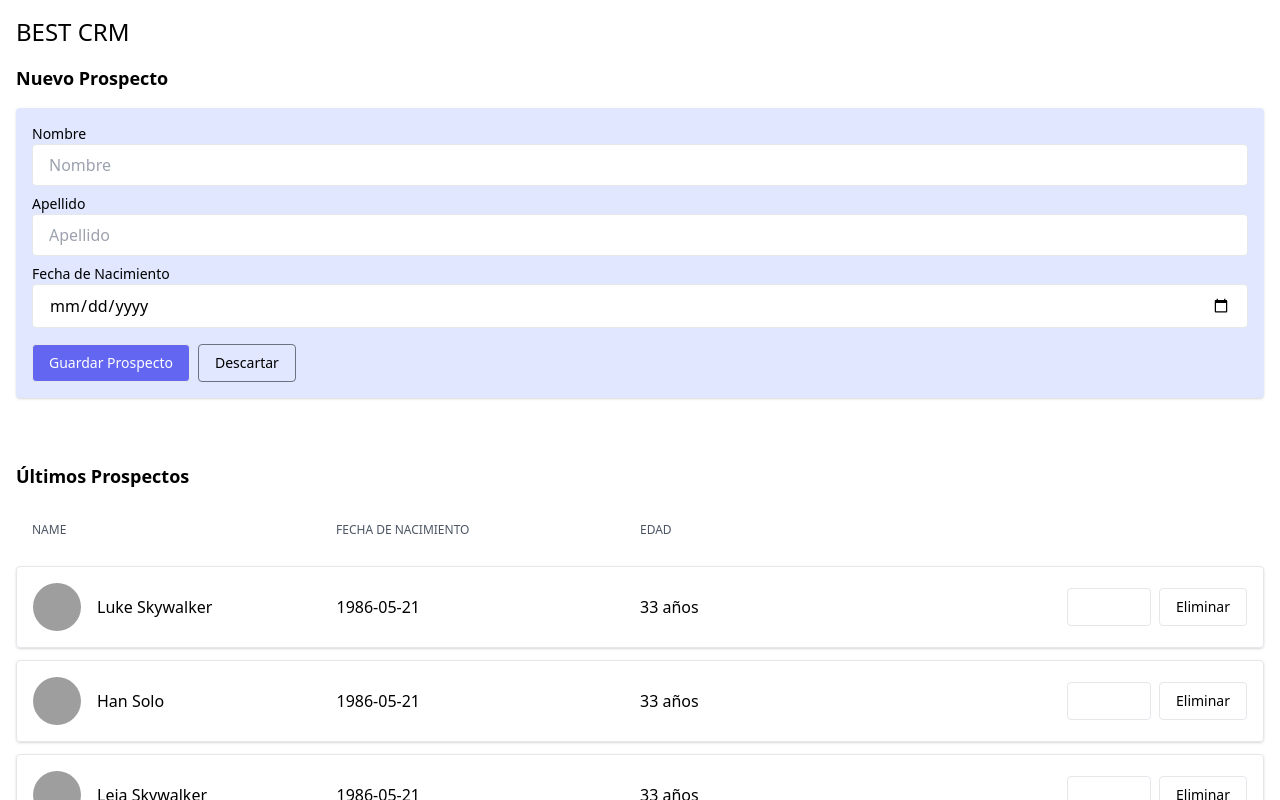
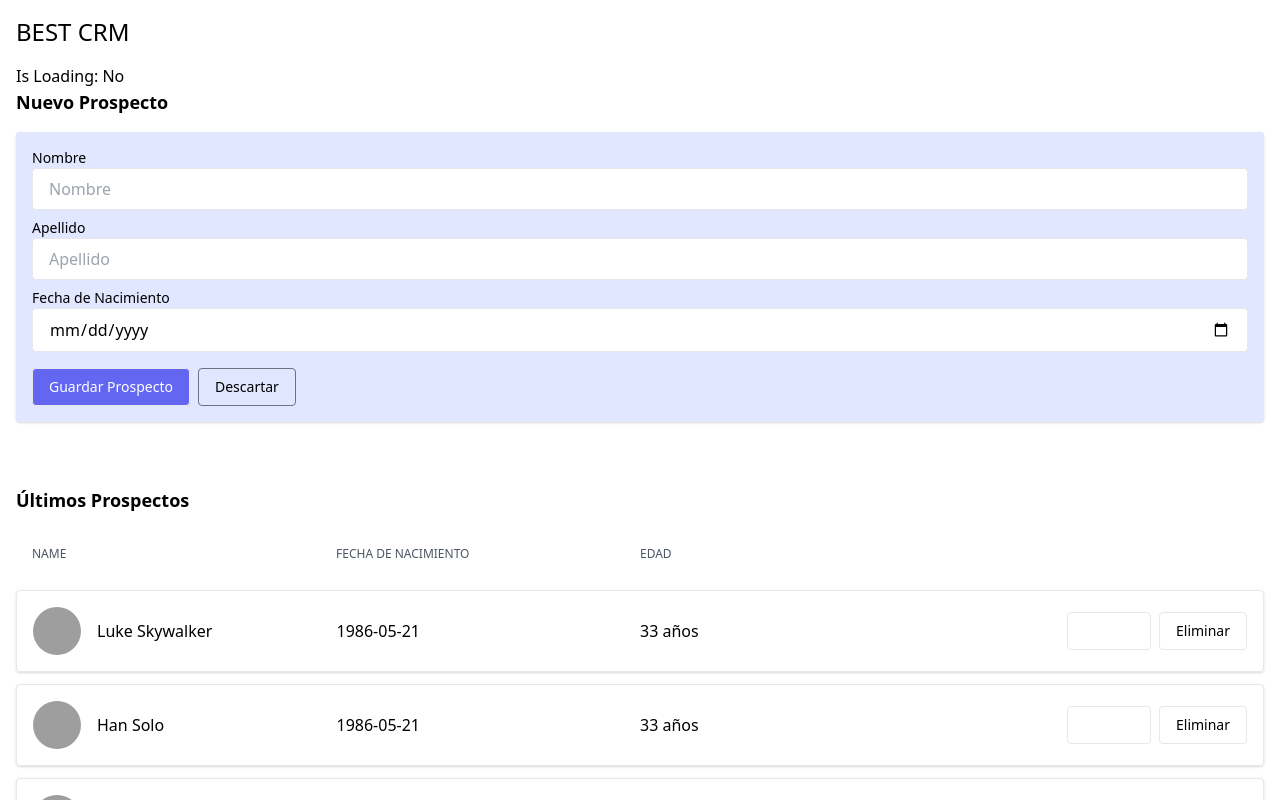
Before and after one commit to asantibanez/practicando-react-parte-1, a React (Create React App) app: page / in a window 1280 px wide. Shown: the top 800 px of the page. Built offline with nearby package versions, Linux system fonts and the light colour scheme; grey boxes are pictures that could not be loaded.

Commit message:
Handling forms with refs

```diff
--- a/src/ProspectForm.js
+++ b/src/ProspectForm.js
@@ -2,12 +2,21 @@ import React from 'react'
 
 
 function ProspectForm() {
+    const firstNameRef = React.createRef()
+    const lastNameRef = React.createRef()
+    let isLoading = false
+
     const saveProspect = () => {
         console.log('Saving...')
+        console.log('First Name: ' + firstNameRef.current.value)
+        console.log('Last Name: ' + lastNameRef.current.value)
+        isLoading = true
     }
 
     return (
         <div>
+            Is Loading: { isLoading ? "Si" : "No" }
+
             {/*New Lead form*/}
             <p className="font-bold text-lg">
                 Nuevo Prospecto
@@ -21,6 +30,7 @@ function ProspectForm() {
                             <input type="text"
                                    name="first_name"
                                    className="rounded border px-4 py-2"
+                                   ref={firstNameRef}
                                    placeholder="Nombre"/>
                         </div>
                     </div>
@@ -30,6 +40,7 @@ function ProspectForm() {
                             <input type="text"
                                    name="last_name"
                                    className="rounded border px-4 py-2"
+                                   ref={lastNameRef}
                                    placeholder="Apellido"/>
                         </div>
                     </div>
```
